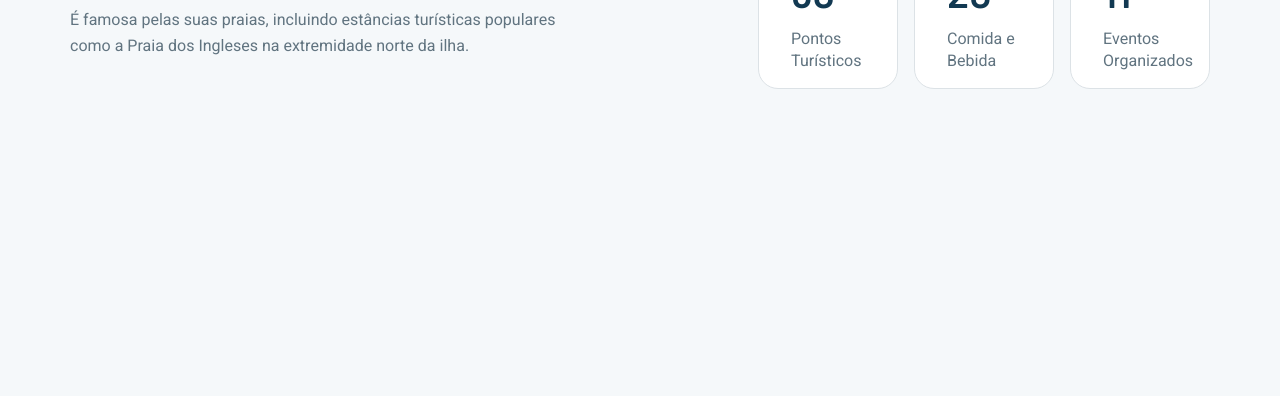
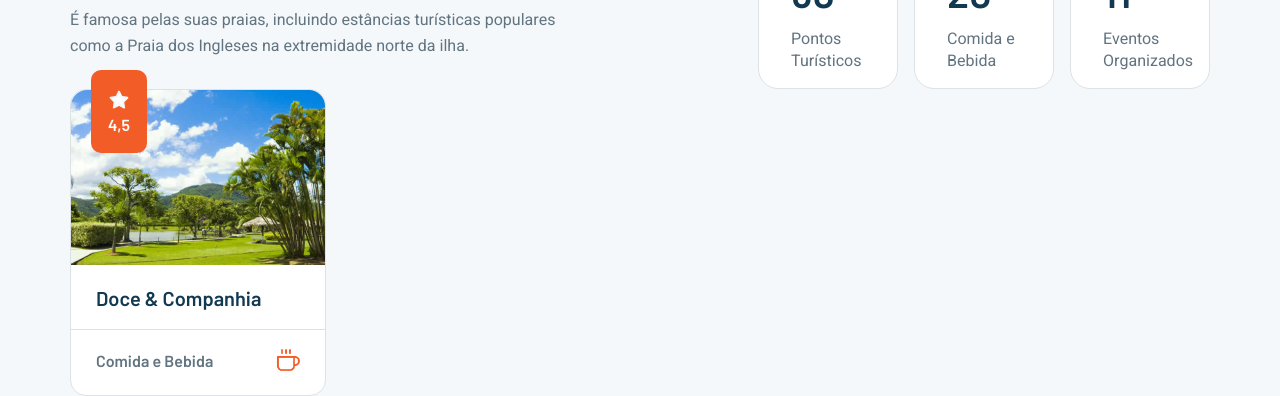
Before and after one commit to hugomendonca98/Traveler, a Next.js app: page /cities/1 in a window 1280 px wide. Shown: the part 687-1083 px from the top of the page. Before the commit the page ends 800 px from the top, so only its background shows below. Built offline with nearby package versions, Linux system fonts and the light colour scheme.

Commit message:
:sparkles: create PlaceCard component

```diff
--- a/src/components/CityCard/CityCard.tsx
+++ b/src/components/CityCard/CityCard.tsx
@@ -15,7 +15,6 @@ interface CityCardProps {
   title: string;
   description: string;
   linkTo: string;
-  isPlace?: boolean;
 }
 
 export default function CityCard({
@@ -23,7 +22,6 @@ export default function CityCard({
   title,
   description,
   linkTo,
-  isPlace,
 }: CityCardProps): JSX.Element {
   return (
     <Link href={linkTo} passHref>
--- /dev/null
+++ b/src/components/PlaceCard/PlaceCard.tsx
@@ -0,0 +1,64 @@
+import Image from 'next/image';
+import Link from 'next/link';
+import React from 'react';
+
+import {
+  CardCategoryTitle,
+  Card,
+  CardTitle,
+  LinkCard,
+  CardCategoryIcon,
+  CardCategoryContainer,
+  CardFavoriteFlag,
+  CardContainer,
+  CardImage,
+  CardFavoriteNote,
+} from './styles';
+
+import StarIcon from '../../../public/images/Star.png';
+
+interface PlaceCardProps {
+  image: string | StaticImageData;
+  title: string;
+  category: string;
+  categoryIcon: string | StaticImageData;
+  favoriteNote?: string;
+  linkTo: string;
+}
+
+export default function PlaceCard({
+  image,
+  title,
+  category,
+  categoryIcon,
+  favoriteNote,
+  linkTo,
+}: PlaceCardProps): JSX.Element {
+  return (
+    <CardContainer>
+      <Link href={linkTo} passHref>
+        <LinkCard>
+          <Card>
+            <CardFavoriteFlag>
+              <Image src={StarIcon} alt="Favorite place stats" />
+              {favoriteNote && (
+                <CardFavoriteNote>{favoriteNote}</CardFavoriteNote>
+              )}
+            </CardFavoriteFlag>
+            <CardImage src={image} width={254} height={175} alt={title} />
+            <CardTitle>{title}</CardTitle>
+            <CardCategoryContainer>
+              <CardCategoryTitle>{category}</CardCategoryTitle>
+              <CardCategoryIcon
+                src={categoryIcon}
+                width={24}
+                height={24}
+                alt={category}
+              />
+            </CardCategoryContainer>
+          </Card>
+        </LinkCard>
+      </Link>
+    </CardContainer>
+  );
+}
--- /dev/null
+++ b/src/components/PlaceCard/styles.tsx
@@ -0,0 +1,76 @@
+import Image from 'next/image';
+import styled from 'styled-components';
+
+export const CardContainer = styled.div`
+  width: 256px;
+  height: 307px;
+`;
+
+export const LinkCard = styled.a``;
+
+export const Card = styled.div`
+  position: relative;
+  background: #ffffff;
+  border: 1px solid #dce2e6;
+  box-sizing: border-box;
+  border-radius: 16px;
+  width: 256px;
+  height: 307px;
+`;
+
+export const CardFavoriteFlag = styled.div`
+  position: absolute;
+  top: -20px;
+  left: 20px;
+  width: 56px;
+  height: 83px;
+  background-color: #f25d27;
+  z-index: 10000;
+  border-radius: 10px;
+  display: flex;
+  flex-direction: column;
+  justify-content: center;
+  align-items: center;
+`;
+
+export const CardFavoriteNote = styled.p`
+  text-decoration: none;
+  color: #fff;
+  margin-top: 5px;
+`;
+
+export const CardImage = styled(Image)`
+  border-radius: 16px 16px 0px 0px;
+  width: 256px;
+  height: 196px;
+`;
+
+export const CardTitle = styled.h3`
+  font-family: Barlow;
+  font-style: normal;
+  font-weight: 600;
+  font-size: 20px;
+  line-height: 25px;
+  color: #123952;
+  padding: 18px 25px;
+`;
+
+export const CardCategoryTitle = styled.p`
+  font-family: Barlow;
+  font-style: normal;
+  font-weight: 500;
+  font-size: 16px;
+  line-height: 26px;
+  color: #617480;
+`;
+
+export const CardCategoryIcon = styled(Image)``;
+
+export const CardCategoryContainer = styled.div`
+  display: flex;
+  justify-content: space-between;
+  align-items: center;
+  padding: 0px 25px;
+  padding-top: 18px;
+  border-top: 1px solid #dce2e6;
+`;
--- a/src/pages/cities/[slug].tsx
+++ b/src/pages/cities/[slug].tsx
@@ -25,7 +25,9 @@ import Banner from '../../../public/images/Banner.png';
 import PontosIcon from '../../../public/images/Pontos.png';
 import ComidaIcon from '../../../public/images/Comidas.png';
 import EventosIcon from '../../../public/images/Eventos.png';
+import ImgageCard from '../../../public/images/Image.png';
 import { Container } from '@/styles/GlobalStyles';
+import PlaceCard from '@/components/PlaceCard/PlaceCard';
 
 export default function City(): JSX.Element {
   const router = useRouter();
@@ -103,6 +105,15 @@ export default function City(): JSX.Element {
               </CityCategory>
             </CityInfo>
           </CityInfoContainer>
+
+          <PlaceCard
+            image={ImgageCard}
+            title="Doce & Companhia"
+            category="Comida e Bebida"
+            categoryIcon={ComidaIcon}
+            favoriteNote="4,5"
+            linkTo="#"
+          />
         </Container>
       </main>
     </>
```
Also changed, not shown: public/images/Image.png (added), public/images/Star.png (added).
